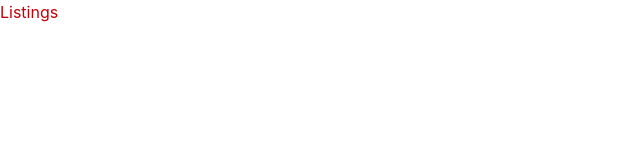
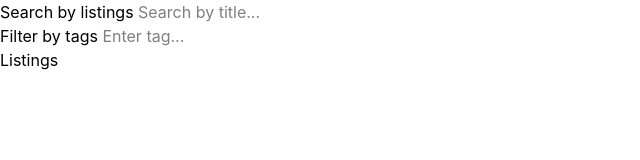
Before and after one commit to emifos/Semester-Project-2, a website: page index.html in a window 1280 px wide. Shown: the whole page, without its empty margins (0-640 px from the left). Drawn offline with nearby package versions, Linux system fonts and the light colour scheme; files that its build step writes are made by us from their sources.

Commit message:
added form with input fields for search and filter listings

```diff
--- a/index.html
+++ b/index.html
@@ -3,10 +3,10 @@
   <head>
     <meta charset="UTF-8" />
     <meta name="viewport" content="width=device-width, initial-scale=1.0" />
-    <title>Auction</title>
+    <title>Valora House | Auction</title>
     <meta
       name="description"
-      content="A auction application where you can browse available listings, view details of each listing and as a logged in user create new listings."
+      content="An auction application where you can browse available listings, view details of each listing and as a logged in user create new listings."
     />
     <link
       rel="apple-touch-icon"
@@ -31,7 +31,27 @@
   <body>
     <header></header>
     <main>
-      <h1 class="text-red-700">Listings</h1>
+      <form>
+        <div>
+          <label for="searchListings">Search by listings</label>
+          <input
+            type="search"
+            id="searchListings"
+            name="q"
+            placeholder="Search by title..."
+          />
+        </div>
+        <div>
+          <label for="filterListings">Filter by tags</label>
+          <input
+            type="search"
+            id="filterListings"
+            name="_tag"
+            placeholder="Enter tag..."
+          />
+        </div>
+      </form>
+      <h1>Listings</h1>
     </main>
     <footer></footer>
   </body>
```
